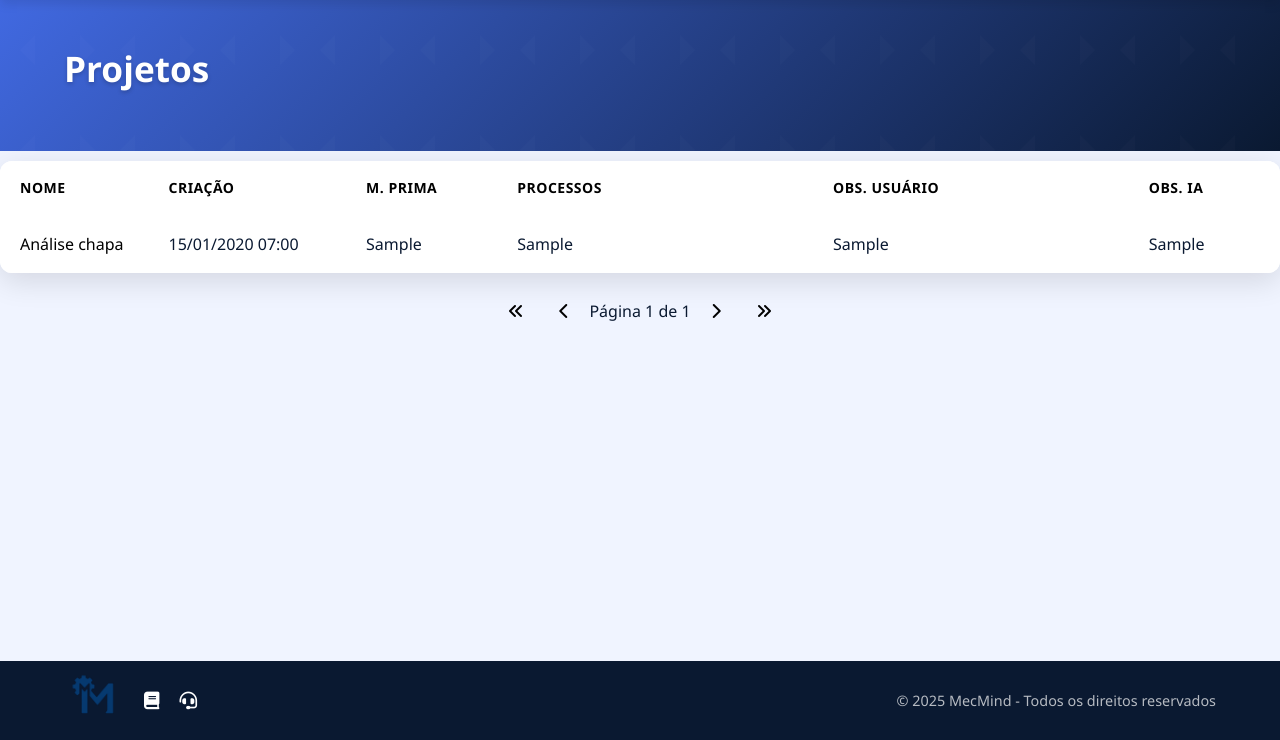
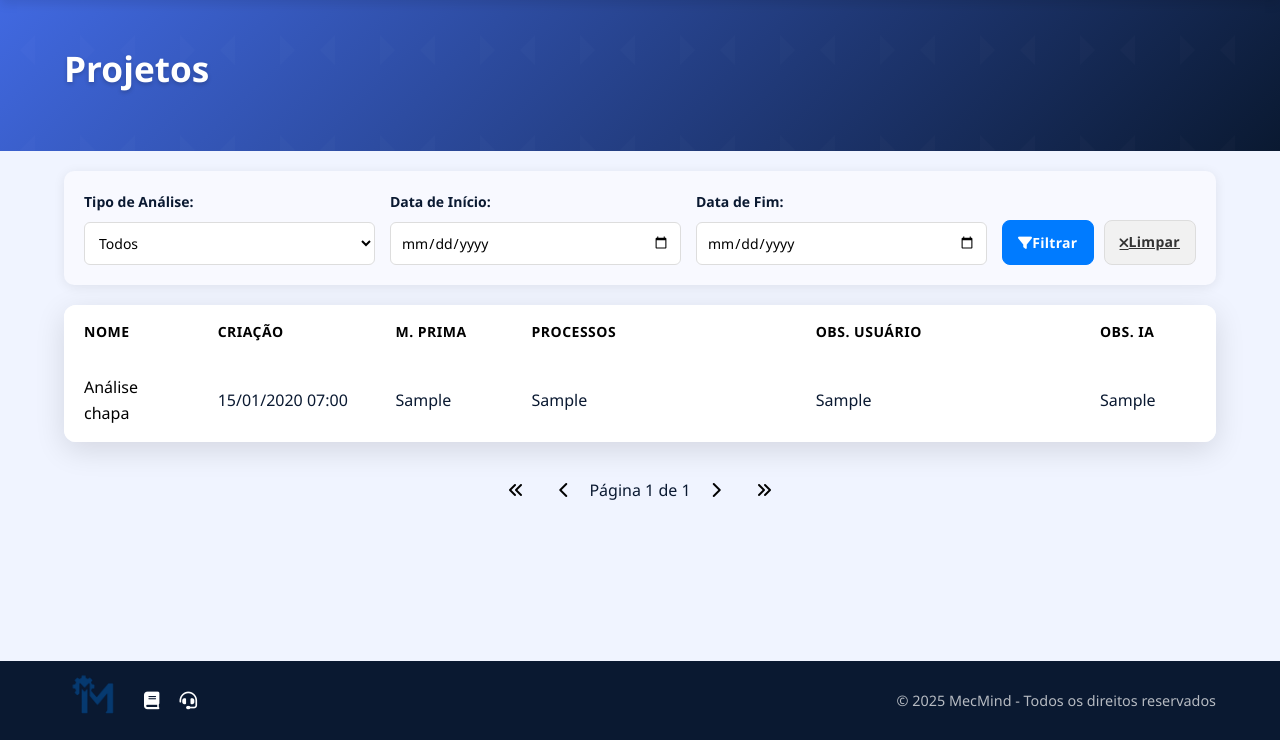
Before and after one commit to Dimartines29/mecmind, a Django app: page /projetos/ in a window 1280 px wide. Shown: the part 60-800 px from the top of the page. Run offline with Django 4.2, Linux system fonts and the light colour scheme; a user stored in the database is signed in; tables that the repository leaves empty hold one stand-in row (values such as "Sample post").

Commit message:
Criação de filtros para os projetos.

```diff
--- a/mecmind_app/base_static/css/lists.css
+++ b/mecmind_app/base_static/css/lists.css
@@ -31,7 +31,7 @@
 }
 
 .list {
-    width: 100%;
+    width: 90%;
     border-collapse: separate;
     border-spacing: 0;
     margin: 10px 0;
@@ -40,6 +40,7 @@
     border-radius: 12px;
     overflow: hidden;
     background: var(--white);
+    margin: 20px 5%;
 }
 
 .list thead {
@@ -110,24 +111,72 @@
 }
 
 /* Filtros */
+.filter-container {
+    background-color: #f8f9ff;
+    border-radius: 10px;
+    box-shadow: 0 2px 12px rgba(0, 0, 0, 0.08);
+    padding: 20px;
+    margin: 20px 5%;
+}
+
+.filter-row {
+    display: flex;
+    flex-wrap: wrap;
+    gap: 15px;
+    align-items: flex-end;
+}
+
+.filter-group {
+    flex: 1;
+    min-width: 200px;
+}
+
+.filter-group label {
+    display: block;
+    font-size: 14px;
+    font-weight: 600;
+    margin-bottom: 8px;
+    color: var(--dark-blue);
+}
+
+.filter-group select,
+.filter-group input {
+    width: 100%;
+    padding: 10px;
+    border: 1px solid #ddd;
+    border-radius: 6px;
+    font-size: 14px;
+    background-color: white;
+}
+
+.filter-group select:focus,
+.filter-group input:focus {
+    outline: none;
+    border-color: var(--electric-blue);
+    box-shadow: 0 0 0 2px rgba(0, 123, 255, 0.1);
+}
+
+.filter-actions {
+    display: flex;
+    gap: 10px;
+    margin-left: auto;
+}
 
 .filter-button {
-    transform: translateY(-25px);
-    float: right;
-    height: 40px;
+    transform: none;
+    float: none;
+    height: auto;
+    padding: 10px 15px;
+    display: inline-flex;
+    align-items: center;
     background-color: var(--electric-blue);
     border: 1.5px solid var(--electric-blue);
     color: var(--white);
-    padding: 15px 15px 15px 15px;
     border-radius: 8px;
     font-size: 14px;
     font-weight: 600;
     letter-spacing: 0.3px;
     cursor: pointer;
-    display: flex;
-    align-items: center;
-    transition: all 0.3s ease;
-    text-transform: uppercase;
 }
 
 .filter-button:hover {
@@ -137,31 +186,32 @@
     box-shadow: 0 4px 12px rgba(0, 123, 255, 0.2);
 }
 
-.filter-button:active {
-    transform: translateY(0);
-    box-shadow: 0 2px 6px rgba(0, 123, 255, 0.15);
+.filter-button.clear {
+    background-color: #f1f1f1;
+    color: #333;
+    border: 1px solid #ddd;
 }
 
-.filter-button:hover i,
-.filter-button:hover svg {
-    transform: rotate(180deg);
+.filter-button.clear:hover {
+    background-color: #e1e1e1;
+    transform: translateY(-2px);
+    box-shadow: 0 4px 8px rgba(0, 0, 0, 0.1);
 }
 
-/* Estado ativo do filtro */
-.filter-button.active {
-    background-color: var(--electric-blue);
-    color: var(--white);
-    box-shadow: 0 4px 12px rgba(0, 123, 255, 0.2);
-}
+@media (max-width: 992px) {
+    .filter-row {
+        flex-direction: column;
+    }
 
-/* Versão desabilitada */
-.filter-button:disabled {
-    background-color: var(--light-gray);
-    border-color: var(--light-gray);
-    color: #999;
-    cursor: not-allowed;
-    box-shadow: none;
-    transform: none;
+    .filter-group {
+        width: 100%;
+    }
+
+    .filter-actions {
+        margin-left: 0;
+        width: 100%;
+        justify-content: space-between;
+    }
 }
 
 /* Responsividade */
--- a/mecmind_app/base_static/js/script.js
+++ b/mecmind_app/base_static/js/script.js
@@ -9,6 +9,9 @@ document.addEventListener('DOMContentLoaded', function() {
     const exportBtn = document.getElementById('exportBtn');
     const shareBtn = document.getElementById('shareBtn');
     const newAnalysisBtn = document.getElementById('newAnalysisBtn');
+    const filterForm = document.getElementById('filter-form');
+    const dateFromInput = document.getElementById('date_from');
+    const dateToInput = document.getElementById('date_to');
 
     // Atualiza a pré-visualização da imagem quando um arquivo é selecionado
     imageInput.addEventListener('change', function() {
@@ -188,6 +191,48 @@ document.addEventListener('DOMContentLoaded', function() {
         });
     }
 
+    // Validação de datas
+    if (dateFromInput && dateToInput) {
+        dateToInput.addEventListener('change', function() {
+            if (dateFromInput.value && dateToInput.value) {
+                const fromDate = new Date(dateFromInput.value);
+                const toDate = new Date(dateToInput.value);
+
+                if (toDate < fromDate) {
+                    showToast('A data final não pode ser anterior à data inicial', 'error');
+                    dateToInput.value = '';
+                    return;
+                }
+
+                submitWithAnimation();
+            }
+        });
+
+        dateFromInput.addEventListener('change', function() {
+            if (dateFromInput.value && dateToInput.value) {
+                const fromDate = new Date(dateFromInput.value);
+                const toDate = new Date(dateToInput.value);
+
+                if (toDate < fromDate) {
+                    showToast('A data final não pode ser anterior à data inicial', 'error');
+                    dateFromInput.value = '';
+                    return;
+                }
+
+                submitWithAnimation();
+            }
+        });
+    }
+
+    // Função para enviar o formulário com animação
+    function submitWithAnimation() {
+        document.querySelector('.filter-container').classList.add('filtering');
+
+        setTimeout(() => {
+            filterForm.submit();
+        }, 300);
+    }
+
     // Adiciona estilos para o toast via JavaScript
     const style = document.createElement('style');
     style.textContent = `
@@ -307,6 +352,21 @@ document.addEventListener('DOMContentLoaded', function() {
             color: var(--light-gray);
             transform: translateY(-2px);
         }
+        .filter-container.filtering {
+            opacity: 0.8;
+            transform: scale(0.98);
+            transition: all 0.3s ease;
+        }
+
+        .filter-group select,
+        .filter-group input {
+            transition: all 0.3s ease;
+        }
+
+        .filter-group select:hover,
+        .filter-group input:hover {
+            border-color: var(--electric-blue);
+        }
     `;
     document.head.appendChild(style);
 });
--- a/mecmind_app/templates/paginator.html
+++ b/mecmind_app/templates/paginator.html
@@ -2,8 +2,8 @@
     <div class="pagination">
         <span class="step-links">
             {% if page_obj.has_previous %}
-                <a href="?page=1&filters={{request.GET.filters}}"><i class="fas fa-angle-double-left"></i></a>
-                <a href="?page={{ page_obj.previous_page_number }}&filters={{request.GET.filters}}"><i class="fas fa-chevron-left"></i></a>
+                <a href="?page=1&analysis_type={{ selected_analysis }}&date_from={{ selected_date_from }}&date_to={{ selected_date_to }}"><i class="fas fa-angle-double-left"></i></a>
+                <a href="?page={{ page_obj.previous_page_number }}&analysis_type={{ selected_analysis }}&date_from={{ selected_date_from }}&date_to={{ selected_date_to }}"><i class="fas fa-chevron-left"></i></a>
 
             {% else %}
                 <a class="disable"><i class="fas fa-angle-double-left"></i></a>
@@ -15,8 +15,8 @@
             </span>
 
             {% if page_obj.has_next %}
-                <a href="?page={{ page_obj.next_page_number }}&filters={{request.GET.filters}}"><i class="fas fa-chevron-right"></i></a>
-                <a href="?page={{ page_obj.paginator.num_pages }}&filters={{request.GET.filters}}"><i class="fas fa-angle-double-right"></i></a>
+                <a href="?page={{ page_obj.next_page_number }}&analysis_type={{ selected_analysis }}&date_from={{ selected_date_from }}&date_to={{ selected_date_to }}"><i class="fas fa-chevron-right"></i></a>
+                <a href="?page={{ page_obj.paginator.num_pages }}&analysis_type={{ selected_analysis }}&date_from={{ selected_date_from }}&date_to={{ selected_date_to }}"><i class="fas fa-angle-double-right"></i></a>
 
             {% else %}
                 <a class="disable"><i class="fas fa-chevron-right"></i></a>
--- a/mecmind_app/templates/projetos.html
+++ b/mecmind_app/templates/projetos.html
@@ -10,6 +10,43 @@
         <div class="banner-content">
             <h1>Projetos</h1>
         </div>
+    </div>
+
+    <div class="filter-container">
+        <form method="get" action="{% url 'projetos' %}" id="filter-form">
+            <div class="filter-row">
+                <div class="filter-group">
+                    <label for="analysis_type">Tipo de Análise:</label>
+
+                    <select name="analysis_type" id="analysis_type">
+                        <option value="">Todos</option>
+                        {% for value, text in analysis_choices %}
+                            <option value="{{ value }}" {% if selected_analysis == value %}selected{% endif %}>{{ text }}</option>
+                        {% endfor %}
+                    </select>
+                </div>
+
+                <div class="filter-group">
+                    <label for="date_from">Data de Início:</label>
+                    <input type="date" id="date_from" name="date_from" value="{{ selected_date_from }}">
+                </div>
+
+                <div class="filter-group">
+                    <label for="date_to">Data de Fim:</label>
+                    <input type="date" id="date_to" name="date_to" value="{{ selected_date_to }}">
+                </div>
+
+                <div class="filter-actions">
+                    <button type="submit" class="filter-button">
+                        <i class="fas fa-filter"></i> Filtrar
+                    </button>
+
+                    <a href="{% url 'projetos' %}" class="filter-button clear">
+                        <i class="fas fa-times"></i> Limpar
+                    </a>
+                </div>
+            </div>
+        </form>
     </div>
 
     <table class="list">
--- a/mecmind_app/views.py
+++ b/mecmind_app/views.py
@@ -3,6 +3,7 @@ import os
 import json
 import base64
 import logging
+from datetime import datetime, time
 
 #Django
 from django.shortcuts import render, redirect
@@ -19,6 +20,7 @@ from dotenv import load_dotenv
 #Local
 from mecmind_app import prompts as p
 from mecmind_app import models as m
+from mecmind_app import choices as c
 
 # Carrega as variáveis de ambiente
 load_dotenv()
@@ -602,14 +604,40 @@ def analise_geral(request):
 @login_required(login_url='/login')
 def projetos(request):
     ctx = {}
-    projetos = m.Project.objects.filter(user=request.user).order_by('-id')  # Aqui o filtro deverá ser pelo nome do usuário logado
 
+    analysis_type = request.GET.get('analysis_type', '')
+    date_from = request.GET.get('date_from', '')
+    date_to = request.GET.get('date_to', '')
+
+    # Inicia a query filtrada pelo usuário logado
+    query = m.Project.objects.filter(user=request.user)
+
+    # Aplica os filtros se fornecidos
+    if analysis_type:
+        query = query.filter(analysis_name=analysis_type)
+
+    if date_from:
+        date_from_obj = datetime.strptime(date_from, '%Y-%m-%d').date()
+        query = query.filter(created_date__gte=datetime.combine(date_from_obj, time.min))
+
+    if date_to:
+        date_to_obj = datetime.strptime(date_to, '%Y-%m-%d').date()
+        query = query.filter(created_date__lte=datetime.combine(date_to_obj, time.max))
+
+    # Ordena os resultados por ID em ordem decrescente
+    projetos = query.order_by('-id')
+
+    # Paginação
     paginator = Paginator(projetos, 10)
-
     page_number = request.GET.get("page")
     page_obj = paginator.get_page(page_number)
 
+    # Prepara os dados para o contexto
     ctx['page_obj'] = page_obj
+    ctx['analysis_choices'] = c.PROJETO['analise']
+    ctx['selected_analysis'] = analysis_type
+    ctx['selected_date_from'] = date_from
+    ctx['selected_date_to'] = date_to
 
     return render(request, 'projetos.html', ctx)
 
```
